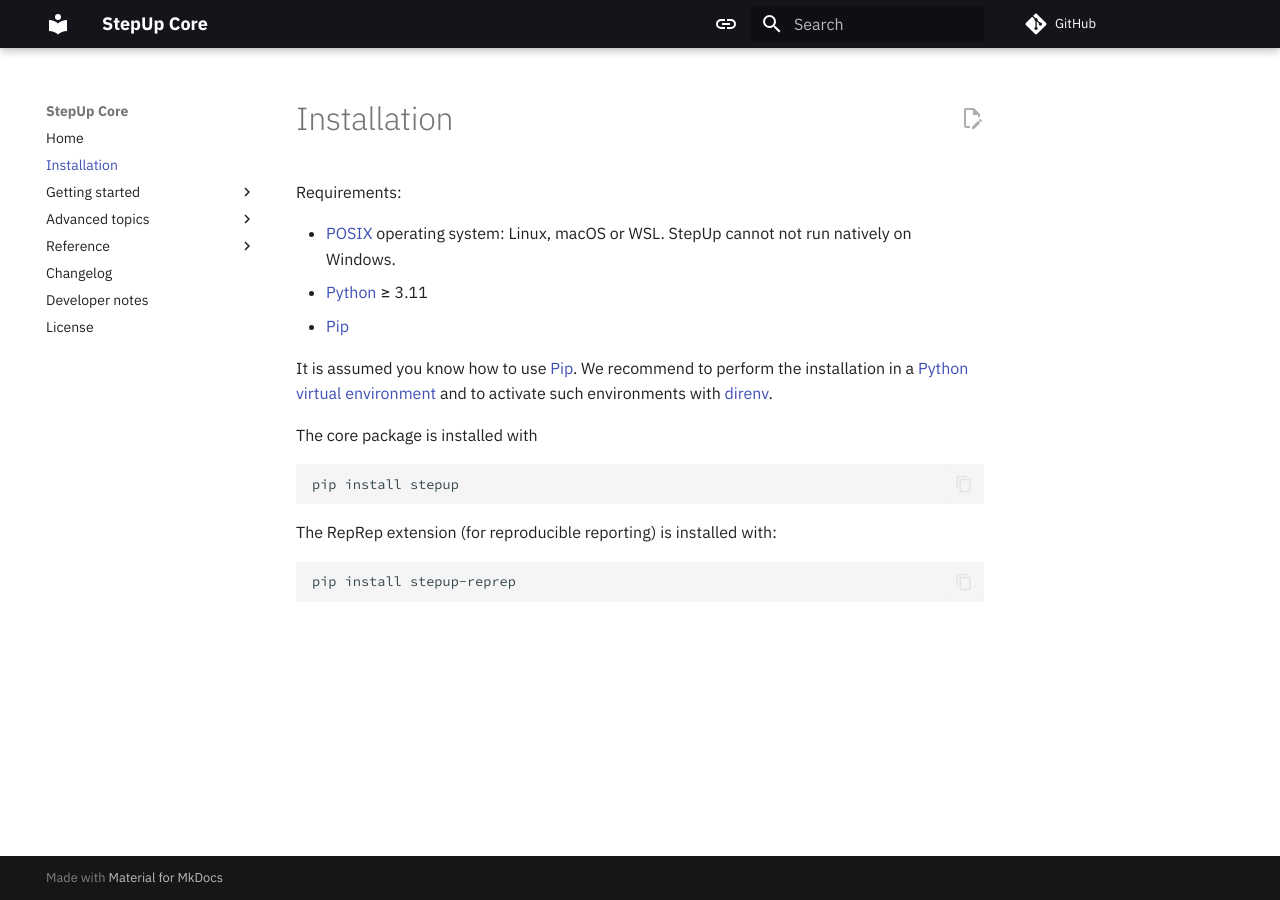
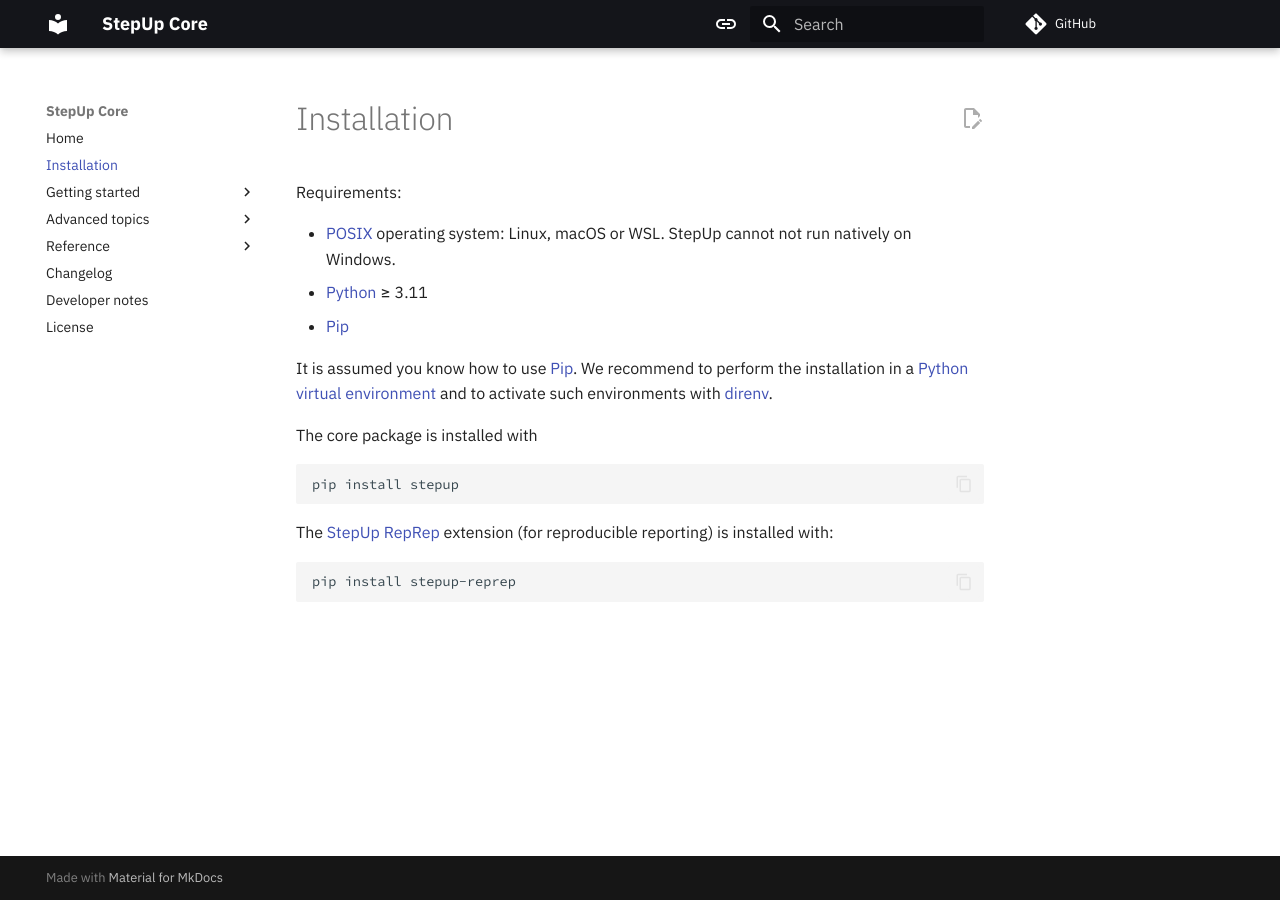
Before and after one commit to reproducible-reporting/stepup-core, an MkDocs documentation site: the page built from docs/installation.md, in a window 1280 px wide. Built offline with MkDocs 1.6.1 and Material for MkDocs 9.7.7, drawn with Linux system fonts in a browser that asks for light colours; comment, search, counter and statistics services are not loaded.

Commit message:
Docu updates

````diff
--- a/docs/installation.md
+++ b/docs/installation.md
@@ -15,7 +15,8 @@
 pip install stepup
 ```
 
-The RepRep extension (for reproducible reporting) is installed with:
+The [StepUp RepRep](https://reproducible-reporting.github.io/stepup-reprep/) extension
+(for reproducible reporting) is installed with:
 
 ```bash
 pip install stepup-reprep
````
Also changed, not shown: docs/index.md (+12 -5 lines).
